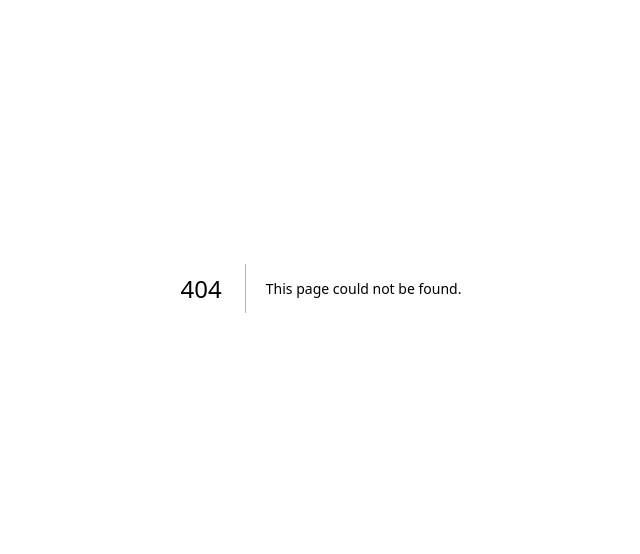
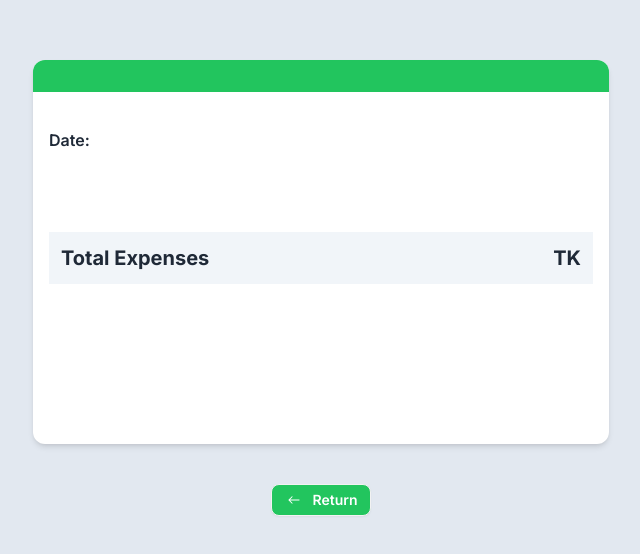
Before and after one commit to MehadiHasan-web/Pharmacy-POS, a Next.js app: page /expenses/1 in a window 1280 px wide. Before the commit this address had no page. Shown: the part 112-666 px from the top of the page, without its empty margins (319-959 px from the left). Built offline with nearby package versions, Linux system fonts and the light colour scheme; no server answers.

Commit message:
adding single details page with id

```diff
--- /dev/null
+++ b/app/(pages)/expenses/[id]/page.jsx
@@ -0,0 +1,62 @@
+'use client'
+import axios from "axios";
+import { useRouter } from 'next/navigation'
+import { useEffect, useState } from "react";
+import { IoIosArrowRoundBack } from "react-icons/io";
+
+
+const ExpensesDetails = ({params}) => {
+  const [expensesDetails, setExpensesDetails] = useState([]);
+  const {id} = params;
+  const token = '72dbf14411791344bbd2044ff82473c2e58e72b5'
+  const router = useRouter();
+
+  // get Expenses data
+  useEffect(() => {
+    axios
+      .get(`https://rpos.pythonanywhere.com/api/v1/expenses/`, {
+        headers: { Authorization: "token " + token },
+      })
+      .then((res) => res.data)
+      .then((data) => setExpensesDetails(data))
+      .catch((error) => console.error("Error fetching data:", error));
+  }, []);
+
+  const findData = expensesDetails.find((item) => item.id === parseInt(id));
+
+  const previousPage = () => {
+    router.push('/expenses',  { scroll: false })
+  }
+
+
+  return (
+    <div className=" h-screen flex flex-col justify-center items-center  bg-slate-200">
+      <div className="max-w-xl w-full h-96  bg-white shadow-md rounded-xl">
+        <div className="bg-green-500 w-full text-center p-4 rounded-t-xl">
+          <h2 className="font-bold text-2xl text-white">
+            {findData?.category?.name}
+          </h2>
+        </div>
+        <div className="p-4">
+          <p className="my-5">{findData?.note}</p>
+          <p className="  font-semibold">Date: {findData?.date}</p>
+          <p className="flex justify-between items-center mt-20 text-xl font-bold bg-slate-100 p-3">
+            <span>Total Expenses</span>
+            <span className="">{findData?.amount} TK</span>
+          </p>
+        </div>
+      </div>
+      <div className="flex justify-end">
+        <button
+          onClick={previousPage}
+          className="mt-10 bg-green-500 text-white btn btn-sm hover:bg-black flex items-center "
+        >
+          <IoIosArrowRoundBack className="text-xl" />
+          Return
+        </button>
+      </div>
+    </div>
+  );
+};
+
+export default ExpensesDetails;
--- a/app/(pages)/expenses/page.jsx
+++ b/app/(pages)/expenses/page.jsx
@@ -274,8 +274,8 @@ function Expenses() {
                       <p>{Math.floor(data?.amount)} TK</p>
                     </td>
                     <td className="text-center">
-                      {/* <p><Link href={`${data?.id}`}><FaRegEye className="text-green-500 text-xl" /></Link></p> */}
-                      <p><Link href="#"><FaRegEye className="text-green-500 text-xl" /></Link></p>
+                      <p><Link href={`/expenses/${data?.id}`}><FaRegEye className="text-green-500 text-xl" /></Link></p>
+                      {/* <p><Link href="#"><FaRegEye className="text-green-500 text-xl" /></Link></p> */}
                     </td>
                   </tr>
                 ))}
```
